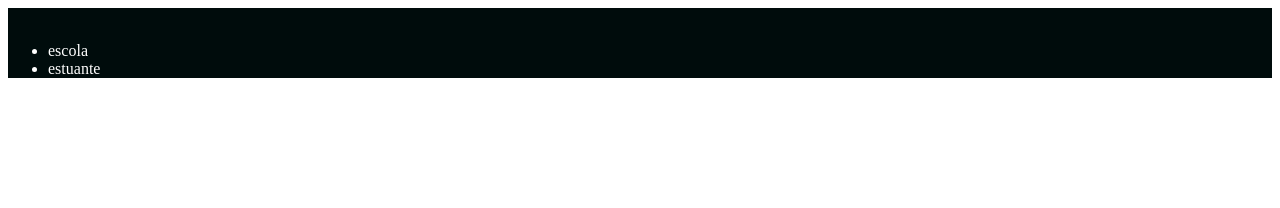
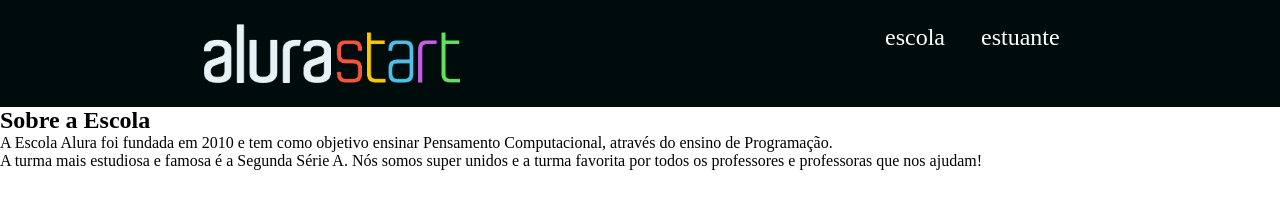
Before and after one commit to FerreLucas2008/taylor-swift, a plain HTML site: page index.html in a window 1280 px wide. Drawn offline with Linux system fonts and the light colour scheme.

Commit message:
Add files via upload

```diff
--- a/index.html
+++ b/index.html
@@ -8,13 +8,21 @@
     <link rel="stylesheet" href="styles.css">
 </head>
 <body>
-    <header>
-      <img class="cabecalho-imagem" scr="start.png" alt="">
-      <ul>
-            <li>escola</li>
-            <li>estuante</li>
+    <header class="cabecalho">
+      <img class="cabecalho-imagem" src="start.png" alt="">
+      <ul class="cabecalho-lista">
+            <li class="cabecalho-lista-item">escola</li>
+            <li class="cabecalho-lista-item">estuante</li>
       </ul>
     </header>
+    <section class="escola">
+      <div class="escola-div-conteudo">
+        <h2 class="escola-titulo">Sobre a Escola</h2>
+        <p class="escola-texto-um">A Escola Alura foi fundada em 2010 e tem como objetivo ensinar Pensamento Computacional, através do ensino de  Programação.</p>
+        <p class="escola-texto-dois">A turma mais estudiosa e famosa é a Segunda Série A. Nós somos super unidos e a turma favorita por todos os professores e professoras que nos ajudam!</p>
+      </div>
+    </section>
+
 
 </body>
 </html>
--- a/styles.css
+++ b/styles.css
@@ -1,8 +1,22 @@
-header {
+*{
+  margin: 0;
+  padding: 0;
+}
+
+.cabecalho {
     background-color: rgb(0, 12, 12);
     color: white;
+    display: flex;
+    justify-content: space-around;
+    padding: 24px 0;
 }
 
 .cabecalho-imagem{
   width: 20%;
 }
+
+.cabecalho-lista-item{
+  display: inline-block;
+  margin: 0 16px;
+  font-size: 24px;
+}
```
